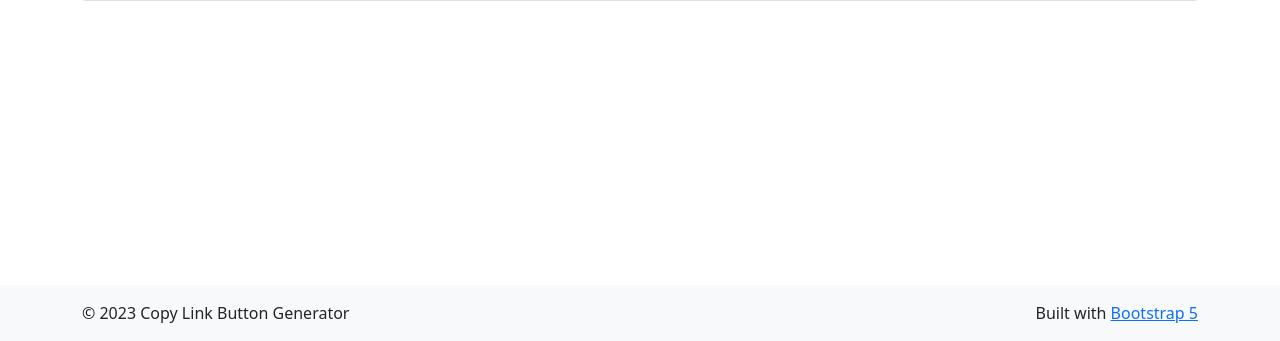
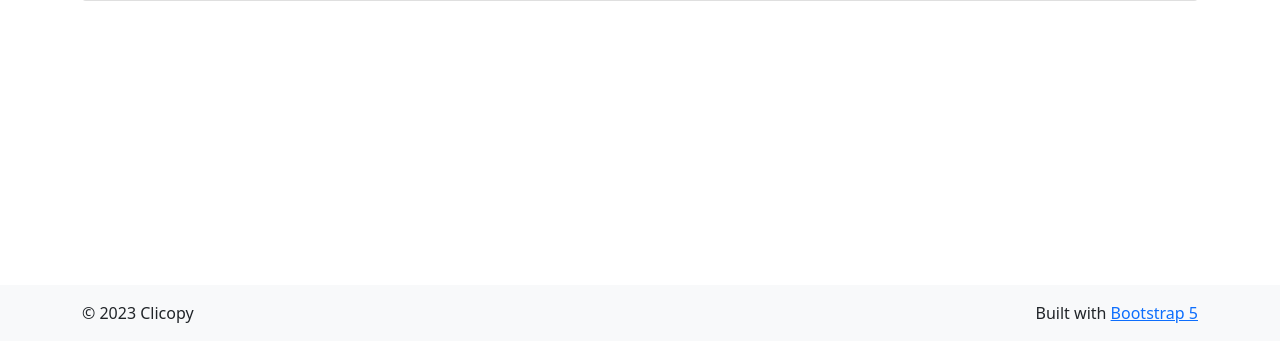
Before and after one commit to Slackcraft/Clicopy, a plain HTML site: page index.html in a window 1280 px wide. Shown: the part 459-800 px from the top of the page. Drawn offline with nearby package versions, Linux system fonts and the light colour scheme.

Commit message:
update title & copyright

```diff
--- a/index.html
+++ b/index.html
@@ -3,7 +3,7 @@
 
 <head>
     <meta charset="UTF-8">
-    <title>Copy Link Button Generator</title>
+    <title>Clicopy - Copy Link Button Generator</title>
     <link href="https://cdn.jsdelivr.net/npm/bootstrap@5.0.2/dist/css/bootstrap.min.css" rel="stylesheet"
         integrity="sha384-EVSTQN3/azprG1Anm3QDgpJLIm9Nao0Yz1ztcQTwFspd3yD65VohhpuuCOmLASjC" crossorigin="anonymous">
 </head>
@@ -35,7 +35,7 @@
         <div class="container">
             <div class="row">
                 <div class="col-md-6">
-                    <p class="mb-0">&copy; 2023 Copy Link Button Generator</p>
+                    <p class="mb-0">&copy; 2023 Clicopy</p>
                 </div>
                 <div class="col-md-6">
                     <p class="mb-0 text-md-end">Built with <a href="https://getbootstrap.com" target="_blank">Bootstrap
```
